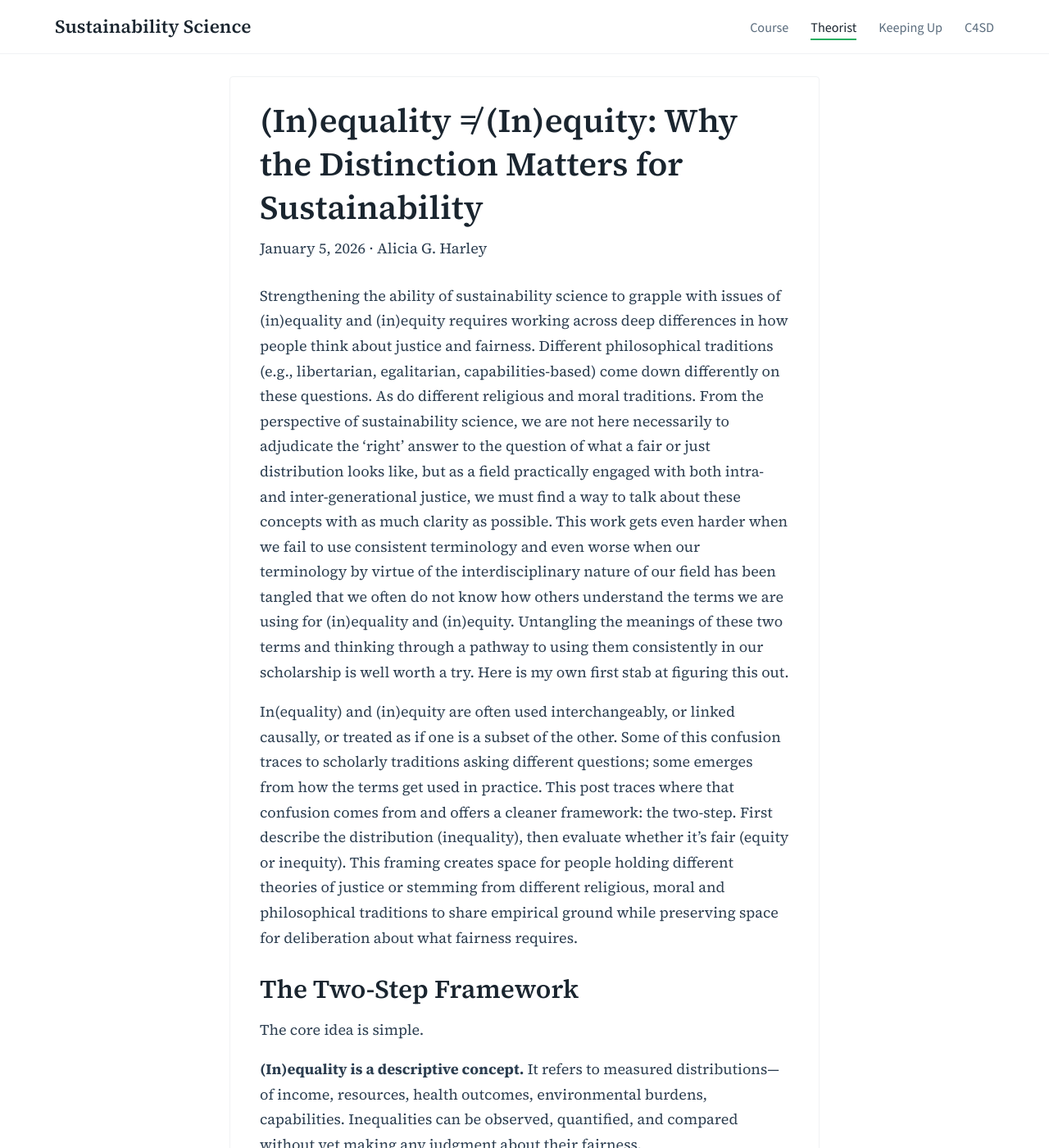
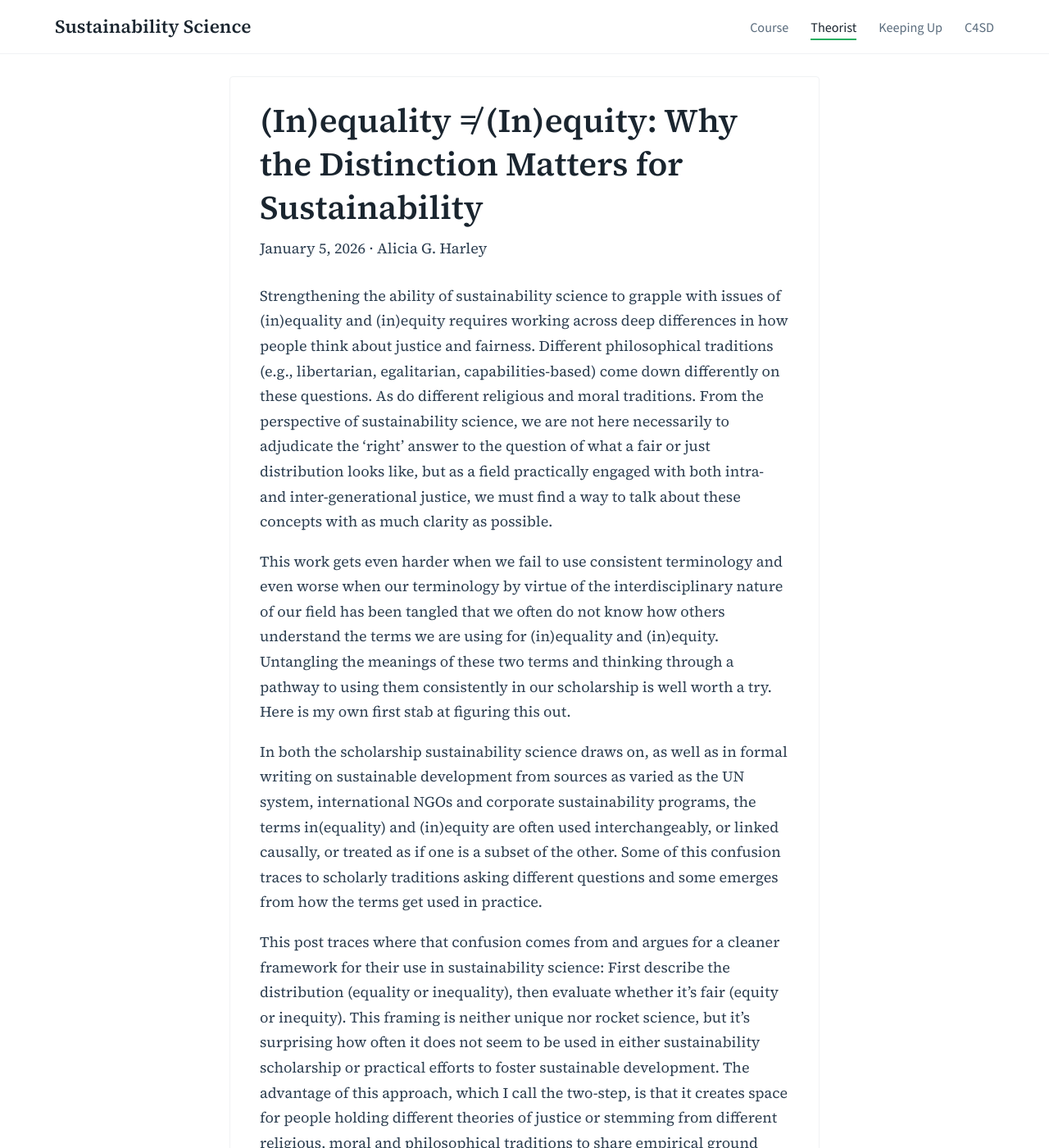
Before and after one commit to agharley/sustsci, a Jekyll site: the page built from blog/_posts/2026-01-05-inequality-inequity.md, in a window 1280 px wide and 1400 px high. Shown: the whole window at 82% size. Built offline with Jekyll 4.4.1, drawn with Linux system fonts in a browser that asks for light colours; some of the changed text lies outside the part shown.

Commit message:
Update 2026-01-05-inequality-inequity.md

```diff
--- a/blog/_posts/2026-01-05-inequality-inequity.md
+++ b/blog/_posts/2026-01-05-inequality-inequity.md
@@ -11,9 +11,13 @@
 ---
 
 Strengthening the ability of sustainability science to grapple with issues of (in)equality and (in)equity requires working across deep differences in how people think about justice and fairness. Different philosophical traditions (e.g., libertarian, egalitarian, capabilities-based) come down differently on these questions. As do different religious and moral traditions. From the perspective of sustainability science, we are not here necessarily to adjudicate the ‘right’ answer to the question of what a fair or just distribution looks like, but as a field practically engaged with both intra- and inter-generational justice, we must find a way to talk about these concepts with as much clarity as possible.
+
 This work gets even harder when we fail to use consistent terminology and even worse when our terminology by virtue of the interdisciplinary nature of our field has been tangled that we often do not know how others understand the terms we are using for (in)equality and (in)equity. Untangling the meanings of these two terms and thinking through a pathway to using them consistently in our scholarship is well worth a try. Here is my own first stab at figuring this out.
 
-In(equality) and (in)equity are often used interchangeably, or linked causally, or treated as if one is a subset of the other. Some of this confusion traces to scholarly traditions asking different questions; some emerges from how the terms get used in practice. This post traces where that confusion comes from and offers a cleaner framework: the two-step. First describe the distribution (inequality), then evaluate whether it’s fair (equity or inequity). This framing creates space for people holding different theories of justice or stemming from different religious, moral and philosophical traditions to share empirical ground while preserving space for deliberation about what fairness requires.
+In both the scholarship sustainability science draws on, as well as in formal writing on sustainable development from sources as varied as the UN system, international NGOs and corporate sustainability programs, the terms in(equality) and (in)equity are often used interchangeably, or linked causally, or treated as if one is a subset of the other. Some of this confusion traces to scholarly traditions asking different questions and some emerges from how the terms get used in practice.
+
+This post traces where that confusion comes from and argues for a cleaner framework for their use in sustainability science: First describe the distribution (equality or inequality), then evaluate whether it’s fair (equity or inequity). This framing is neither unique nor rocket science, but it’s surprising how often it does not seem to be used in either sustainability scholarship or practical efforts to foster sustainable development. The advantage of this approach, which I call the two-step, is that it creates space for people holding different theories of justice or stemming from different religious, moral and philosophical traditions to share empirical ground while preserving space for deliberation about what fairness requires.
+
 
 
 ## The Two-Step Framework
```
